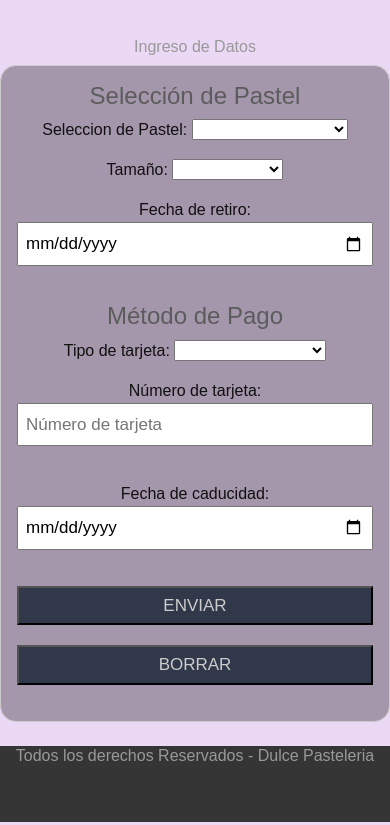
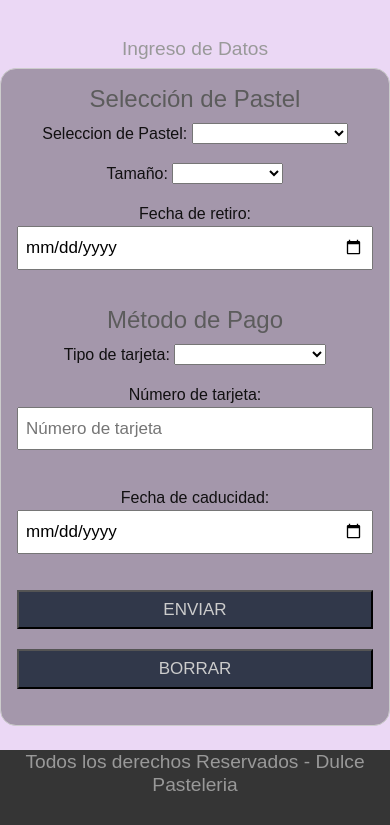
Before and after one commit to TammyPardo/desarrollo-web, a plain HTML site: page pedido.html in a window 390 px wide. Shown: the part 137-962 px from the top of the page. Drawn offline with nearby package versions, Linux system fonts and the light colour scheme.

Commit message:
Update style.css

```diff
--- a/css/style.css
+++ b/css/style.css
@@ -206,13 +206,13 @@ textarea{
 
 @media screen and (max-width: 64em) {
     h4{
-        font-size: 1.5em;
+        font-size: 2em;
       }
 }
 
 @media screen and (max-width: 50em) {
     h4 {
-        font-size: 1em;
+        font-size: 1.2em;
       }
     }
 
```
